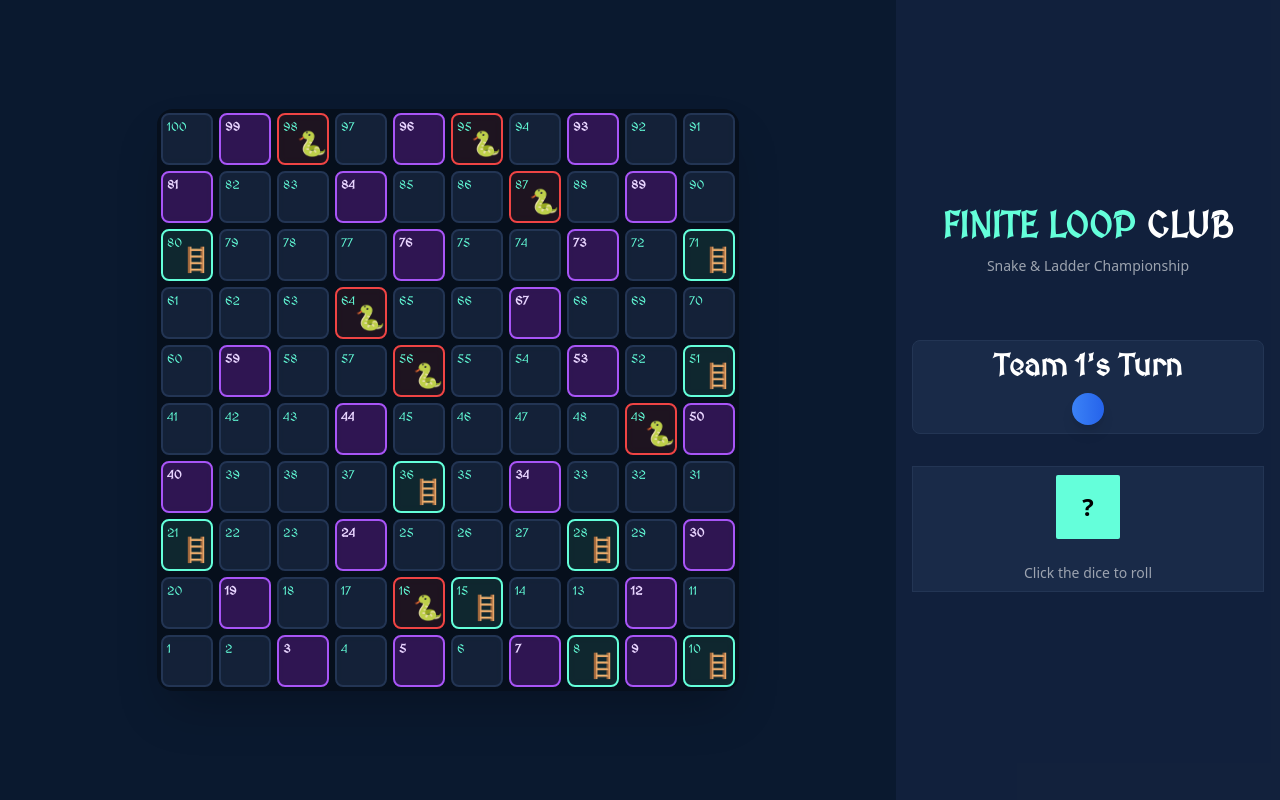
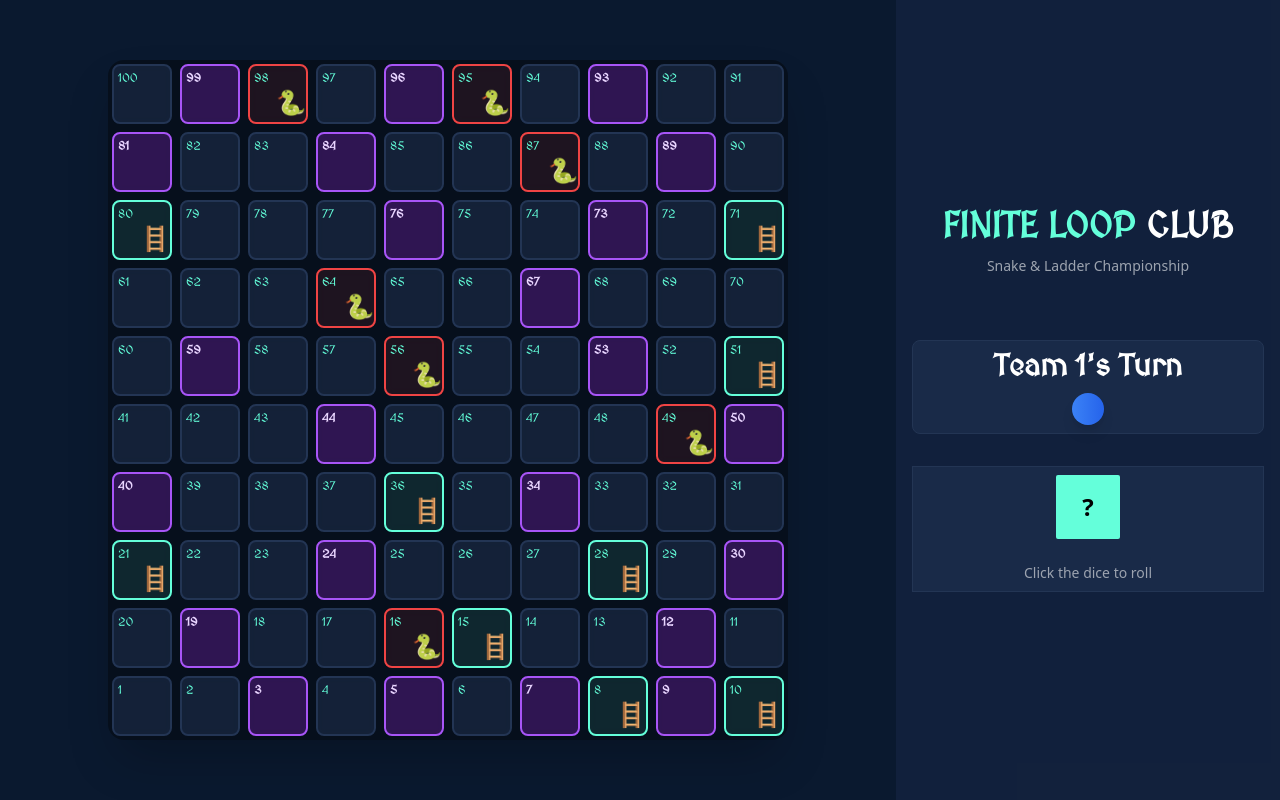
Before and after one commit to VarshithPawarHR/Snake-Ladder, a React (Vite) app: page / in a window 1280 px wide. Both pictures are taken after a click on the button "4 Players". Built offline with nearby package versions, Linux system fonts and the light colour scheme.

Commit message:
[board dimensions change]

```diff
--- a/src/components/Board.jsx
+++ b/src/components/Board.jsx
@@ -174,7 +174,7 @@ export default function Board({ players }) {
     <div className="min-h-screen lg:grid lg:grid-cols-[7fr,3fr]">
       <div className="p-1 md:p-1 flex items-center justify-center bg-[#0a192f]">
         <div className="game-card overflow-hidden p-1 bg-black/40 rounded-2xl shadow-2xl">
-          <div className="grid grid-cols-10 gap-1 md:gap-1.5">
+          <div className="grid grid-cols-10 gap-1 md:gap-2">
             {grid.flat().map((cell, index) => {
               const playersOnSquare = positions
                 .map((position, i) => (position === cell.number ? i : -1))
@@ -195,7 +195,7 @@ export default function Board({ players }) {
               return (
                 <div
                   key={index}
-                  className={`flex flex-col justify-center items-center w-[25px] h-[25px] sm:w-[35px] sm:h-[35px] md:w-[40px] md:h-[40px] lg:w-[52px] lg:h-[52px] ${cellStyle} border-2 border-[#233554] rounded-lg backdrop-blur-sm hover:bg-opacity-40`}
+                  className={`flex flex-col justify-center items-center w-[25px] h-[25px] sm:w-[35px] sm:h-[35px] md:w-[44px] md:h-[44px] lg:w-[60px] lg:h-[60px] ${cellStyle} border-2 border-[#233554] rounded-lg backdrop-blur-sm hover:bg-opacity-40`}
                 >
                   <span
                     className={`absolute top-0.5 left-0.5 md:top-1 md:left-1 text-[12px] sm:text-md md:text-md font-medieval ${numberColor}`}
```
